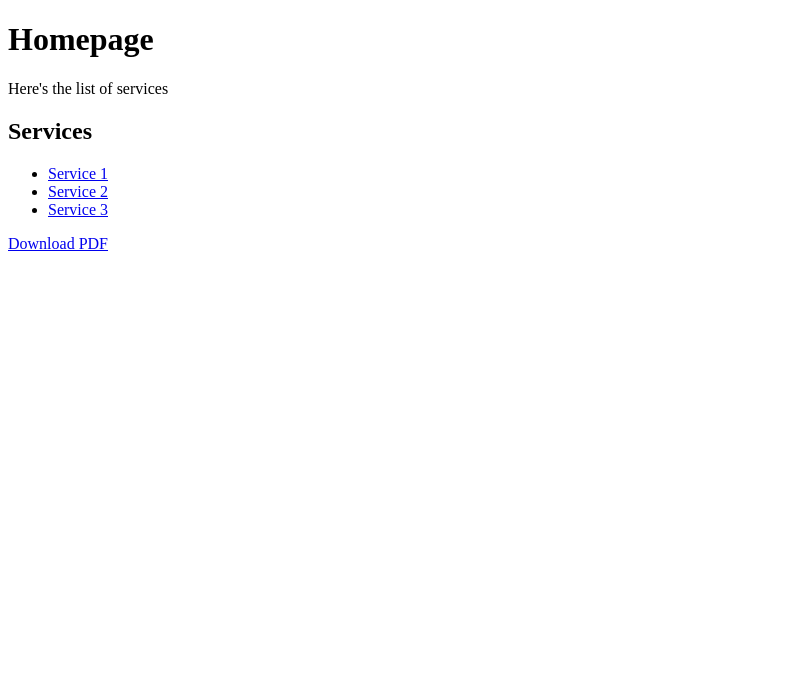
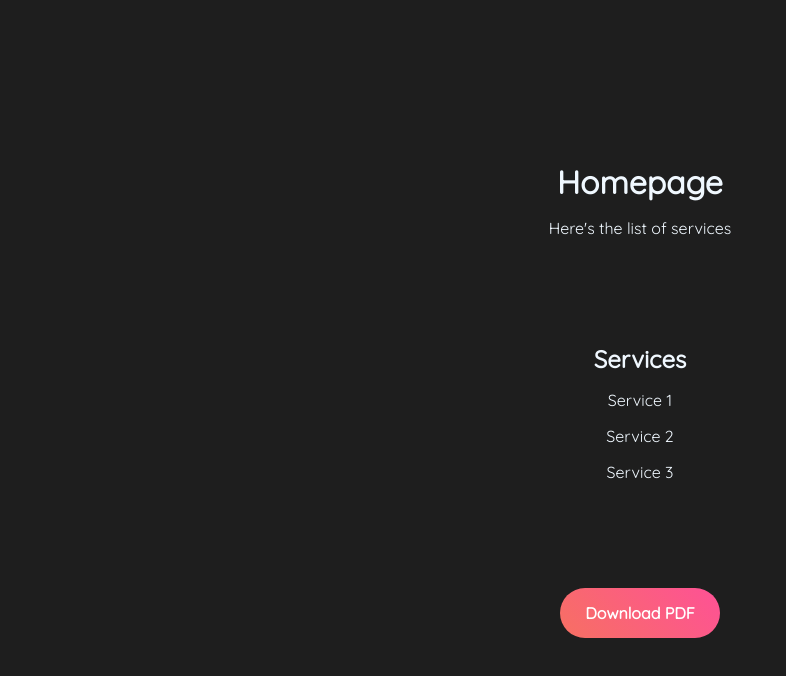
Before and after one commit to LucaSamore/Assignment-3_PdR, a plain HTML site: page pages/home.html in a window 1280 px wide. Shown: the whole page, without its empty margins (0-786 px from the left). Drawn offline with Linux system fonts and the light colour scheme.

Commit message:
Add style to homepage

```diff
--- a/pages/home.html
+++ b/pages/home.html
@@ -11,26 +11,82 @@
         <meta name="description" content="">
         <meta name="viewport" content="width=device-width, initial-scale=1">
         <link rel="stylesheet" href="">
+
+        <style>
+            @import url('https://fonts.googleapis.com/css2?family=Quicksand&display=swap');
+
+            * {
+                margin: 0;
+                padding: 0;
+                box-sizing: border-box;
+                font-family: 'Quicksand', sans-serif;
+                color: aliceblue;
+            }
+
+            body{
+                display: flex;
+                justify-content: center;
+                align-items: center;
+                flex-direction: column;
+                min-height: 100vh;
+                background: #1e1e1e;
+            }
+
+            .header{
+                display: flex;
+                justify-content: center;
+                align-items: center;
+                flex-direction: column;
+                gap: 1rem;
+            }
+
+            .container{
+                position: relative;
+                width: 50%;
+                min-height: 350px;
+                display: flex;
+                flex-direction: column;
+                justify-content: center;
+                align-items: center;
+                gap: 1rem;
+            }
+
+            a{
+                text-decoration: none;
+                transition: all .2s ease-in-out;
+            }
+
+            a:hover { transform: scale(1.1); }
+
+            #download{
+                padding: 15px 25px 15px 25px;
+                color: white;
+                font-weight: bold;
+                background: linear-gradient(45deg, #f77062, #fe5196);
+                border-radius: 25px;
+                border: none;
+            }
+        </style>
+
     </head>
     <body>
         <!--[if lt IE 7]>
             <p class="browsehappy">You are using an <strong>outdated</strong> browser. Please <a href="#">upgrade your browser</a> to improve your experience.</p>
         <![endif]-->
+
+        <div class="header">
             <h1>Homepage</h1>
             <p>Here's the list of services</p>
+        </div>
+
+        <div class="container">
             <h2>Services</h2>
-        <ul>
-            <li>
             <a href="http://localhost:8080/pages/service1.html">Service 1</a>
-            </li>
-            <li>
             <a href="http://localhost:8080/pages/service2.html">Service 2</a>
-            </li>
-            <li>
             <a href="http://localhost:8080/pages/service3.html">Service 3</a>
-            </li>
-        </ul>
-        <a href="http://localhost:8080/traccia.pdf" download="pdf">Download PDF</a>
+        </div>
+
+        <a id="download" href="http://localhost:8080/traccia.pdf" download="pdf">Download PDF</a>
         <script src="" async defer></script>
     </body>
 </html>
```
Lines whose indentation alone changed are shown as unchanged.
